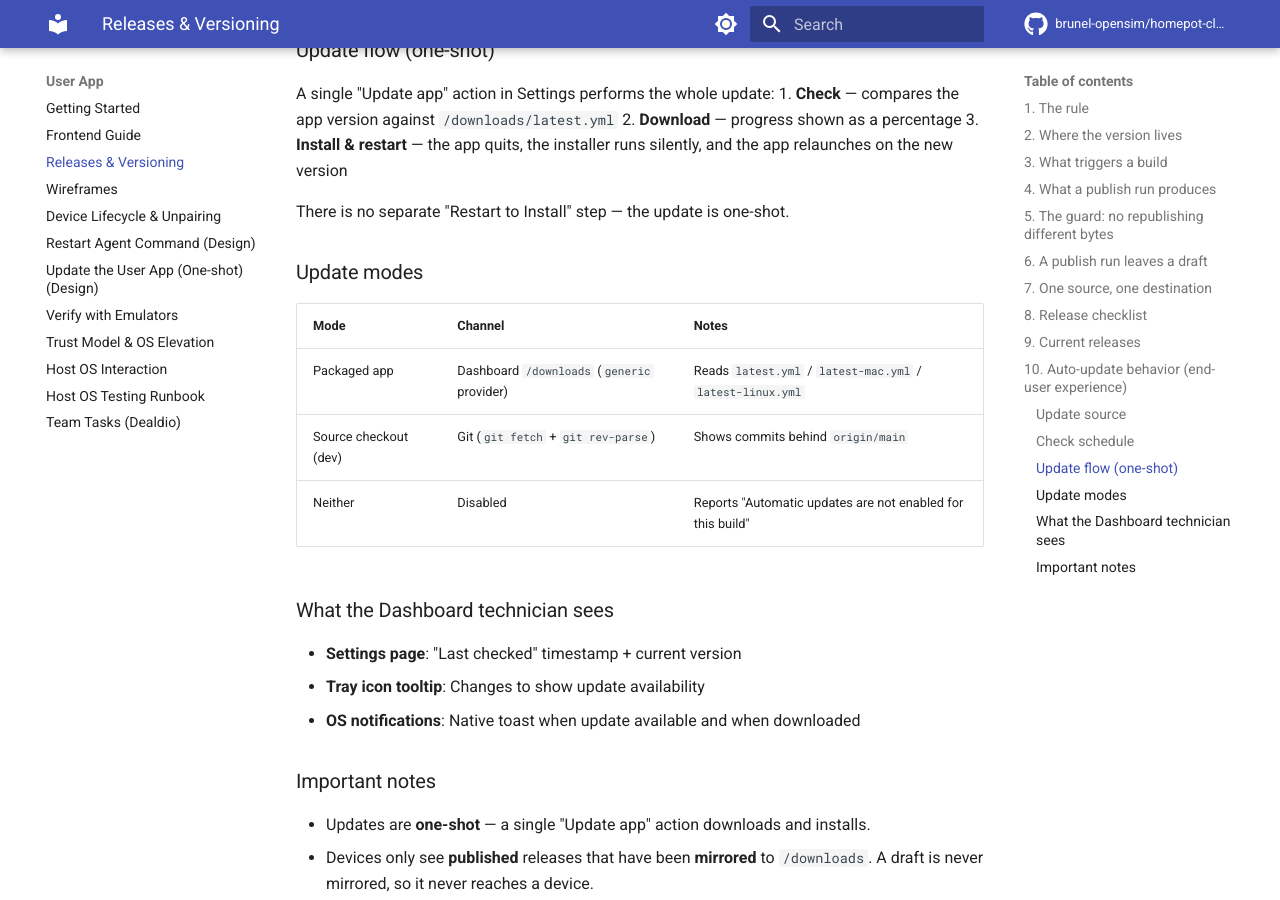
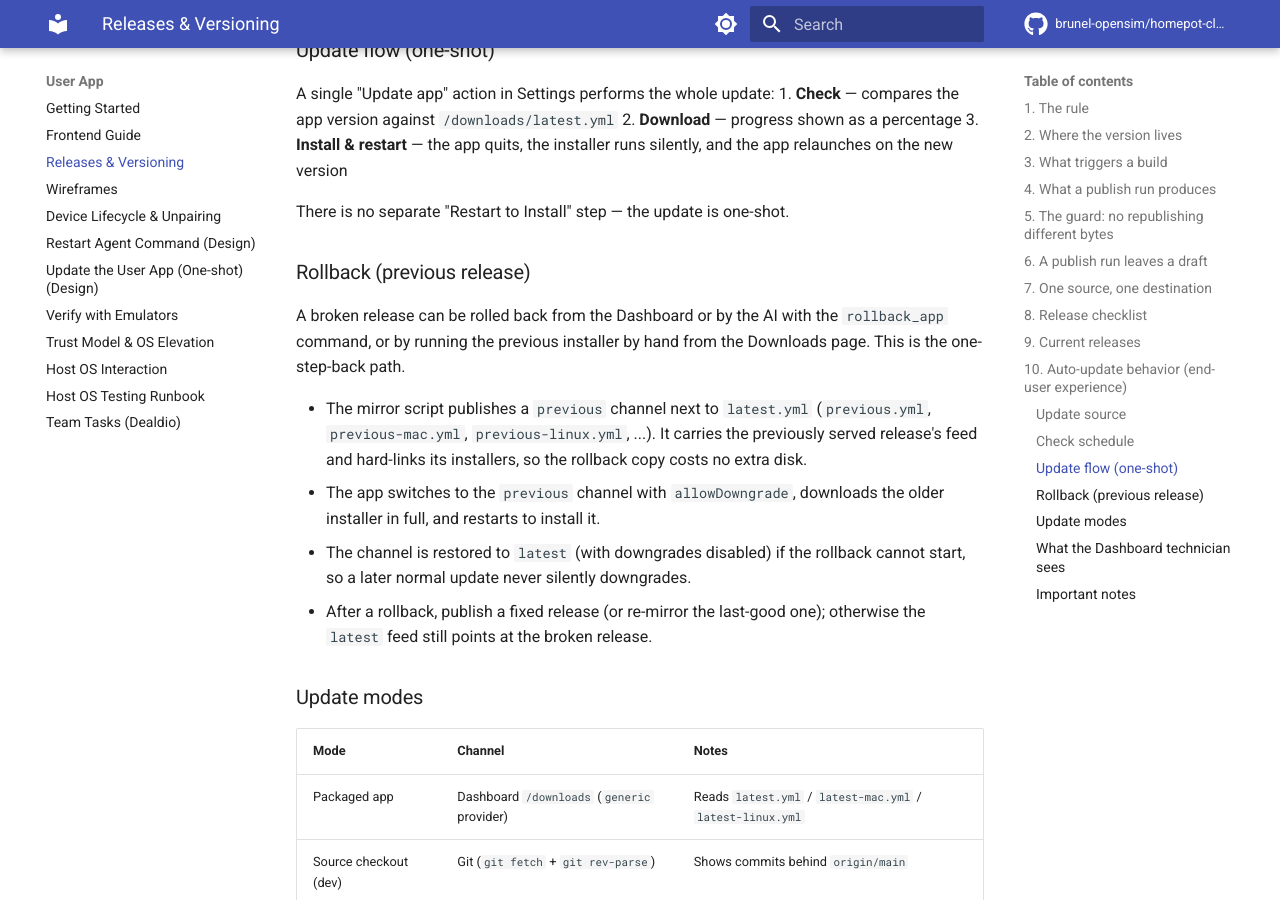
Before and after one commit to brunel-opensim/homepot-client, an MkDocs documentation site: the page built from docs/user-app-releases.md, in a window 1280 px wide and 900 px high, scrolled down 5624 px. Built offline with MkDocs 1.6.1 and Material for MkDocs 9.7.7, drawn with Linux system fonts in a browser that asks for light colours; comment, search, counter and statistics services are not loaded; the version menu is left out.

Commit message:
docs(user-app): document the rollback previous channel

```diff
--- a/docs/user-app-releases.md
+++ b/docs/user-app-releases.md
@@ -234,6 +234,23 @@ A single "Update app" action in Settings performs the whole update:
 
 There is no separate "Restart to Install" step — the update is one-shot.
 
+### Rollback (previous release)
+
+A broken release can be rolled back from the Dashboard or by the AI with the
+`rollback_app` command, or by running the previous installer by hand from the
+Downloads page. This is the one-step-back path.
+
+- The mirror script publishes a `previous` channel next to `latest.yml`
+  (`previous.yml`, `previous-mac.yml`, `previous-linux.yml`, ...). It carries
+  the previously served release's feed and hard-links its installers, so the
+  rollback copy costs no extra disk.
+- The app switches to the `previous` channel with `allowDowngrade`, downloads
+  the older installer in full, and restarts to install it.
+- The channel is restored to `latest` (with downgrades disabled) if the
+  rollback cannot start, so a later normal update never silently downgrades.
+- After a rollback, publish a fixed release (or re-mirror the last-good one);
+  otherwise the `latest` feed still points at the broken release.
+
 ### Update modes
 | Mode | Channel | Notes |
 |------|---------|-------|
```
